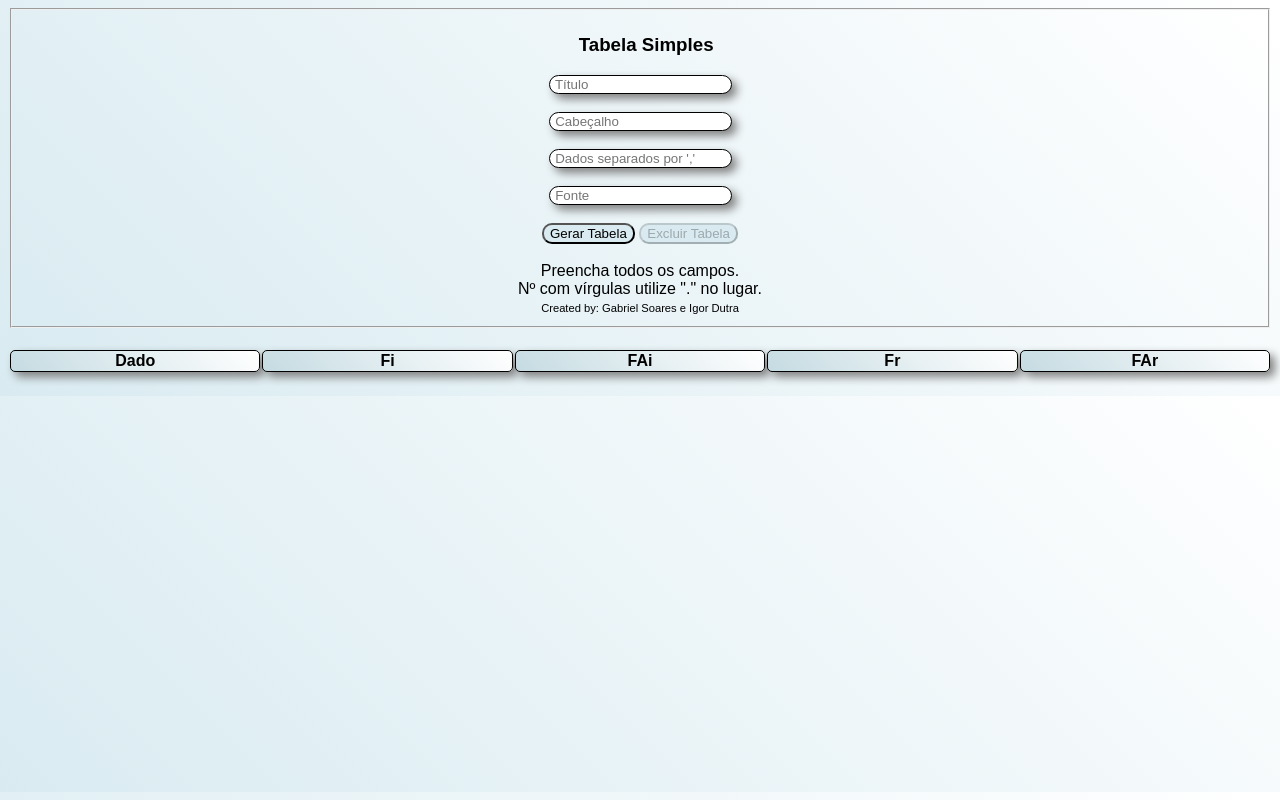
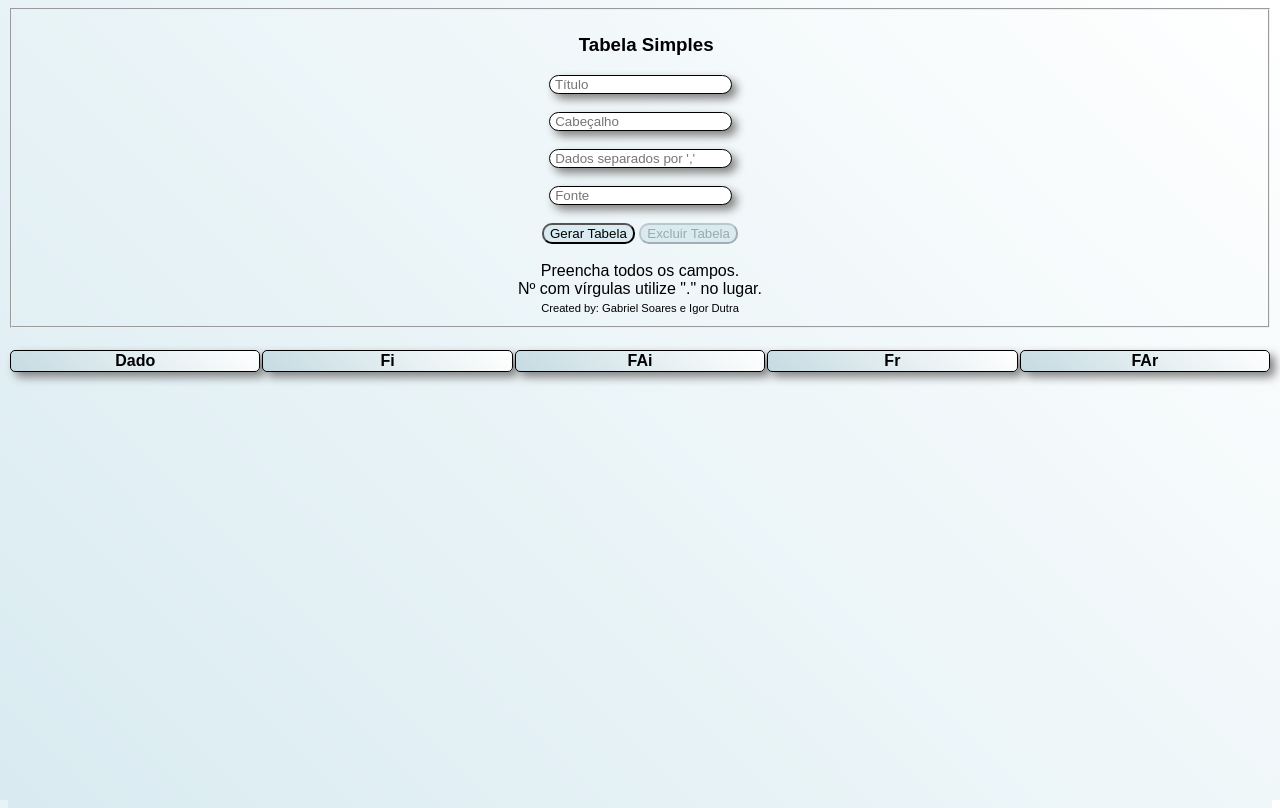
Before and after one commit to GSoares10/Estatistica, a website: page index.html in a window 1280 px wide. Drawn offline with Linux system fonts and the light colour scheme.

Commit message:
Update style.css

```diff
--- a/css/style.css
+++ b/css/style.css
@@ -1,6 +1,6 @@
 html,
 body {
-    height: ;
+    height: 100%;
     background: linear-gradient(45deg, rgb(217, 235, 241), white);
 
 }
```
